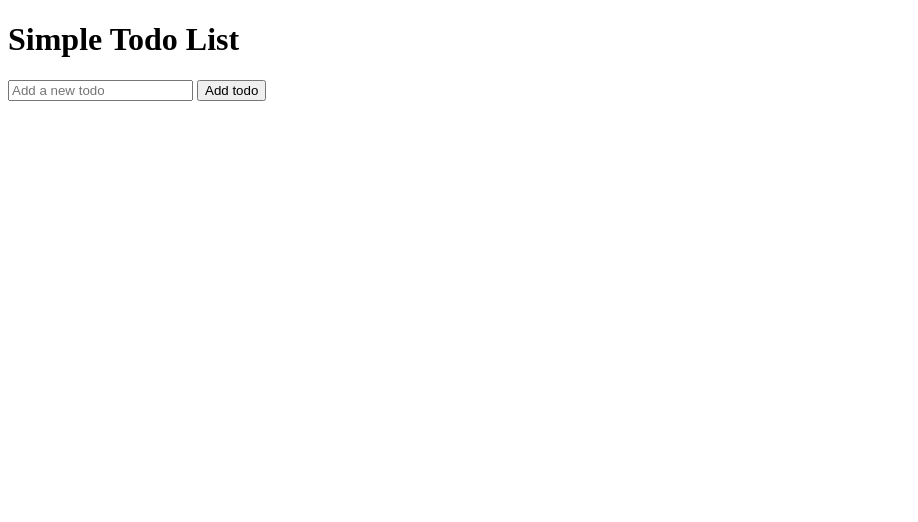
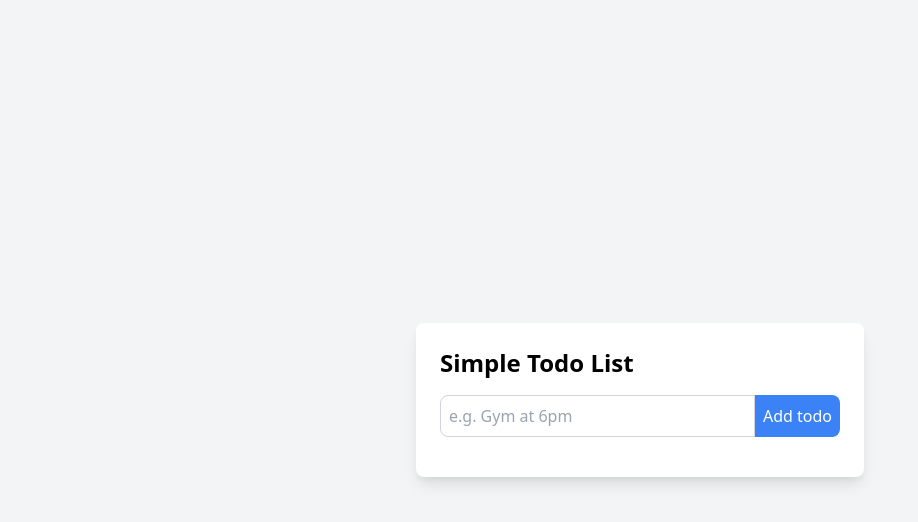
Before and after one commit to Machahary07/simpletodolist, a plain HTML site: page index.html in a window 1280 px wide. Shown: the whole page, without its empty margins (0-918 px from the left). Drawn offline with nearby package versions, Linux system fonts and the light colour scheme.

Commit message:
Added Tailwind for style

```diff
--- a/index.html
+++ b/index.html
@@ -4,14 +4,19 @@
     <meta charset="UTF-8">
     <meta name="viewport" content="width=device-width, initial-scale=1.0">
     <title>Simple-Todo-List</title>
+    <link href="https://cdn.jsdelivr.net/npm/tailwindcss@2.2.19/dist/tailwind.min.css" rel="stylesheet">
 </head>
-<body>
-    <h1>Simple Todo List</h1>
-    <input placeholder="Add a new todo">
-    <button>Add todo</button>
-    <ul id="todos">
-        <!-- the items will be added here -->
-    </ul>
+<body class="bg-gray-100 flex items-center justify-center min-h-screen">
+    <div class="bg-white p-6 rounded-lg shadow-lg w-full max-w-md">
+        <h1 class="text-2xl font-bold mb-4">Simple Todo List</h1>
+        <div class="flex mb-4">
+            <input class="flex-grow p-2 border border-gray-300 rounded-l-lg focus:outline-none focus:ring-2 focus:ring-blue-500" placeholder="e.g. Gym at 6pm">
+            <button class="bg-blue-500 text-white p-2 rounded-r-lg hover:bg-blue-600">Add todo</button>
+        </div>
+        <ul id="todos" class="list-disc pl-5">
+            <!-- the items will be added here -->
+        </ul>
+    </div>
     <script src="script.js"></script>
 </body>
 </html>
--- a/script.js
+++ b/script.js
@@ -8,7 +8,7 @@ btn.addEventListener('click', function() {
 
     let delbtn = document.createElement('button');
     delbtn.textContent = 'Delete';
-    delbtn.classList.add('delete');
+    delbtn.classList.add('bg-red-500', 'text-white', 'p-2', 'rounded', 'hover:bg-red-600', 'ml-2');
     item.appendChild(delbtn);
 
     ul.appendChild(item);
```
